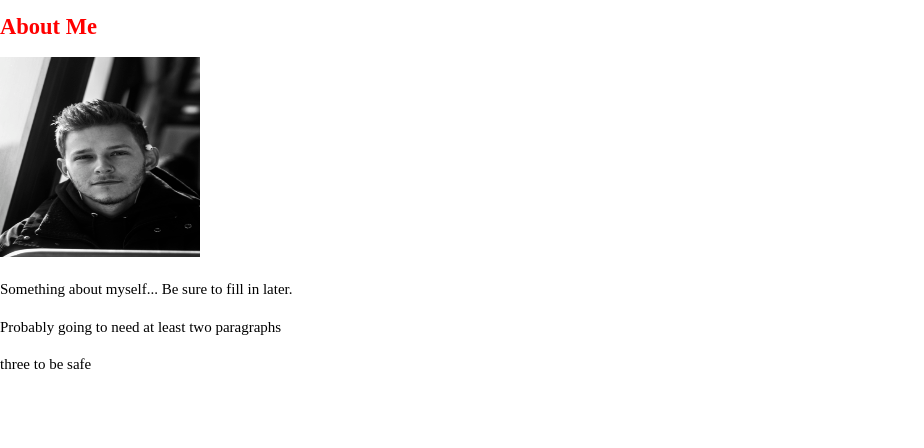
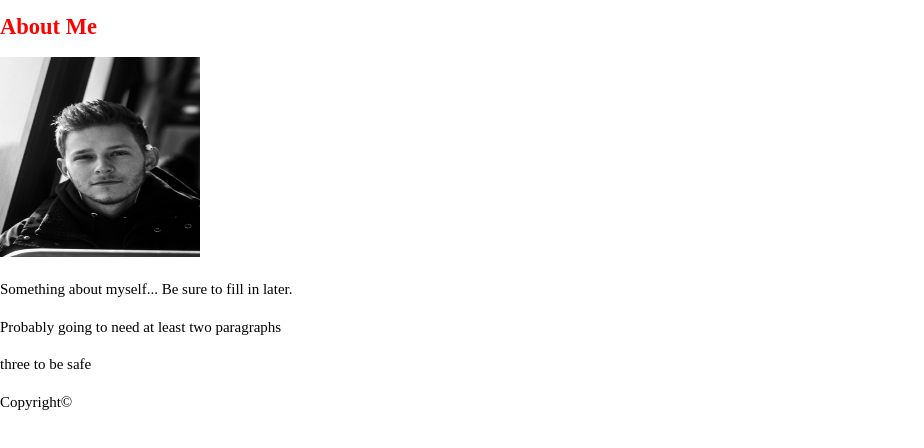
Before and after one commit to Ieapplekamp/Ieapplekamp.github.io, a plain HTML site: page index.html in a window 1280 px wide. Shown: the part 78-526 px from the top of the page, without its empty margins (0-924 px from the left). Drawn offline with Linux system fonts and the light colour scheme.

Commit message:
added copyright

```diff
--- a/index.html
+++ b/index.html
@@ -36,7 +36,7 @@
     </section>
     <!--Last Section-->
     <footer>
-
+        <div>Copyright&copy</div>
     </footer>
 </body>
 </html>
```
Also changed, not shown: assets/css/style.css (line endings or trailing spaces).
